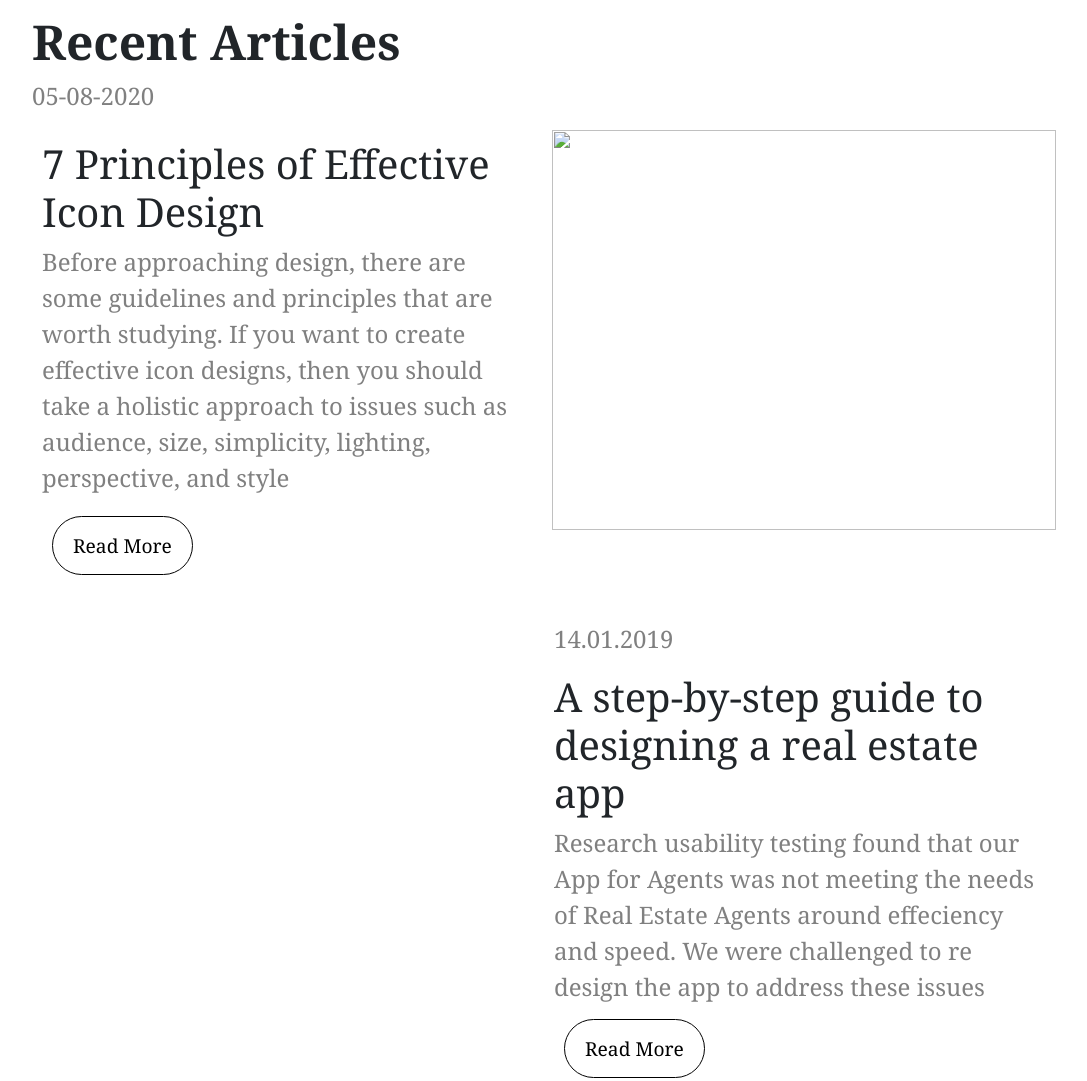
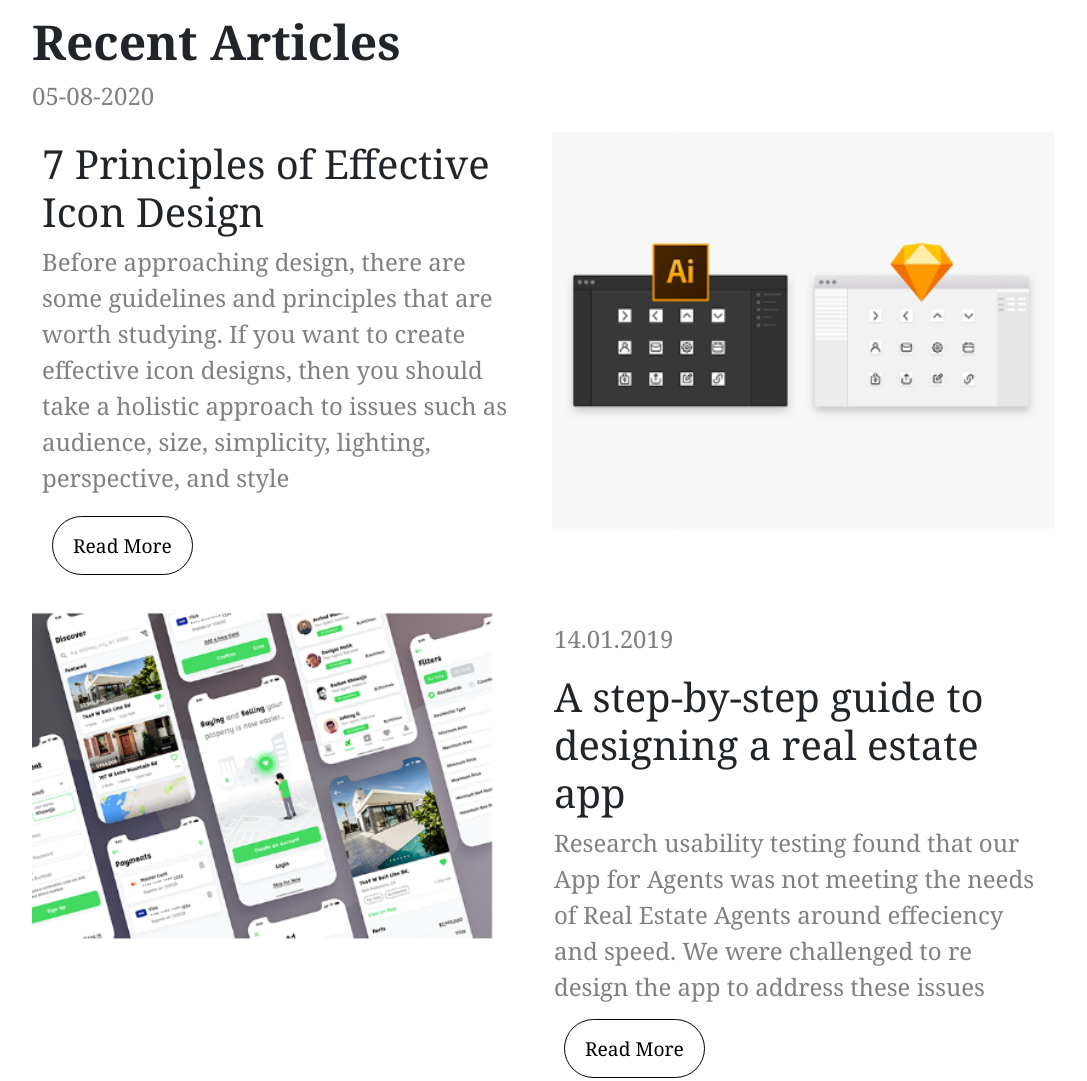
Before and after one commit to kiranjubrewar/task2-2, a plain HTML site: page index.html in a window 1280 px wide. Shown: the part 1945-3026 px from the top of the page, without its empty margins (96-1183 px from the left). Drawn offline with nearby package versions, Linux system fonts and the light colour scheme.

Commit message:
Update index.html

```diff
--- a/index.html
+++ b/index.html
@@ -87,13 +87,13 @@
                     <a href="#">Read More</a>
                 </div>
                 <div class="image3">
-                    <img src="img/img8.PNG" alt="">
+                    <img src="img/8.PNG" alt="">
                 </div>
             </div>
 
             <div class="gallery3_2">
                 <div class="image3_2">
-                    <img src="img/img9.PNG" alt="">
+                    <img src="img/9.PNG" alt="">
                 </div>
                 <div class="info3_2">
                     <p>14.01.2019</p>
```
